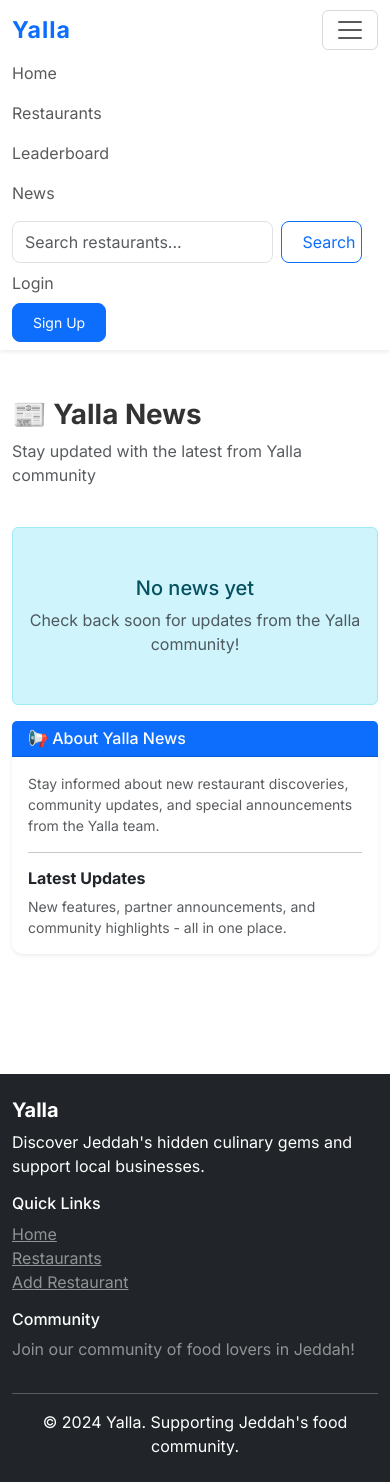
After one commit to buzziyad-dev/FlaskWebInterface, a Flask app: page /news in a window 390 px wide, after a click that opens the changed part. The commit adds this page. Run offline with Flask 3, Linux system fonts and the light colour scheme; data that the repository does not hold is empty; some libraries are stand-ins or nearby versions.

Commit message:
Add a news section for administrators to post updates
Introduces a new News model, form, and routes for creating and displaying news articles, including integration into the admin dashboard and public-facing news page.

Replit-Commit-Author: Agent
Replit-Commit-Session-Id: 78022650-b197-4b25-a08c-351b457456cb
Replit-Commit-Checkpoint-Type: full_checkpoint
Replit-Commit-Event-Id: e1b24110-8c0d-4458-83d4-dd28ff1b9ef1
Replit-Commit-Screenshot-Url: https://storage.googleapis.com/screenshot-production-us-central1/cd58748b-bb1d-40c8-ab76-3e170f53750e/78022650-b197-4b25-a08c-351b457456cb/OQIUTv3

```diff
--- a/forms.py
+++ b/forms.py
@@ -42,3 +42,7 @@ class RestaurantForm(FlaskForm):
 
 class PhotoUploadForm(FlaskForm):
     photo = FileField('Upload Photo', validators=[DataRequired()])
+
+class NewsForm(FlaskForm):
+    title = StringField('News Title', validators=[DataRequired(), Length(min=5, max=200)])
+    content = TextAreaField('News Content', validators=[DataRequired(), Length(min=20, max=5000)])
--- a/routes.py
+++ b/routes.py
@@ -3,8 +3,8 @@ from flask_login import login_user, logout_user, current_user, login_required
 from werkzeug.security import generate_password_hash, check_password_hash
 from werkzeug.utils import secure_filename
 from app import app, db, login_manager
-from models import User, Restaurant, Review, Cuisine
-from forms import RegistrationForm, LoginForm, ReviewForm, RestaurantForm, PhotoUploadForm
+from models import User, Restaurant, Review, Cuisine, News
+from forms import RegistrationForm, LoginForm, ReviewForm, RestaurantForm, PhotoUploadForm, NewsForm
 import base64
 import os
 
@@ -638,6 +638,30 @@ def edit_cuisine(id):
 
     return redirect(url_for('admin_dashboard', tab='cuisines'))
 
+# News Routes
+@app.route('/news')
+def news():
+    page = request.args.get('page', 1, type=int)
+    news_posts = News.query.order_by(News.created_at.desc()).paginate(page=page, per_page=10)
+    return render_template('news.html', news_posts=news_posts)
+
+@app.route('/post_news', methods=['GET', 'POST'])
+@login_required
+def post_news():
+    if not current_user.is_admin:
+        flash('Access denied. Admin privileges required.', 'danger')
+        return redirect(url_for('index'))
+
+    form = NewsForm()
+    if form.validate_on_submit():
+        news_post = News(title=form.title.data, content=form.content.data, user_id=current_user.id)
+        db.session.add(news_post)
+        db.session.commit()
+        flash('News posted successfully!', 'success')
+        return redirect(url_for('news'))
+
+    return render_template('post_news.html', form=form)
+
 # Error Handlers
 @app.errorhandler(404)
 def not_found_error(error):
--- a/templates/base.html
+++ b/templates/base.html
@@ -28,6 +28,9 @@
                     </li>
                     <li class="nav-item">
                         <a class="nav-link" href="{{ url_for('leaderboard') }}">Leaderboard</a>
+                    </li>
+                    <li class="nav-item">
+                        <a class="nav-link" href="{{ url_for('news') }}">News</a>
                     </li>
                     {% if current_user.is_authenticated %}
                     <li class="nav-item">
--- /dev/null
+++ b/templates/news.html
@@ -0,0 +1,109 @@
+{% extends "base.html" %}
+
+{% block title %}Yalla News{% endblock %}
+
+{% block content %}
+<div class="container py-5">
+    <div class="row mb-4">
+        <div class="col-lg-8">
+            <div class="d-flex justify-content-between align-items-center mb-4">
+                <div>
+                    <h1 class="fw-bold mb-2">📰 Yalla News</h1>
+                    <p class="text-muted">Stay updated with the latest from Yalla community</p>
+                </div>
+                {% if current_user.is_authenticated and current_user.is_admin %}
+                <a href="{{ url_for('post_news') }}" class="btn btn-primary">
+                    <span class="me-2">+</span>Post News
+                </a>
+                {% endif %}
+            </div>
+
+            {% if news_posts.items %}
+                {% for post in news_posts.items %}
+                <div class="card mb-4 shadow-sm animate-slide-up">
+                    <div class="card-body">
+                        <div class="d-flex justify-content-between align-items-start mb-2">
+                            <div>
+                                <h5 class="card-title fw-bold">{{ post.title }}</h5>
+                                <small class="text-muted">
+                                    Posted by <strong>{{ post.author.username }}</strong> on {{ post.formatted_date() }}
+                                </small>
+                            </div>
+                        </div>
+                        <p class="card-text mt-3">{{ post.content }}</p>
+                    </div>
+                </div>
+                {% endfor %}
+
+                <!-- Pagination -->
+                {% if news_posts.pages > 1 %}
+                <nav aria-label="Page navigation" class="mt-4">
+                    <ul class="pagination justify-content-center">
+                        {% if news_posts.has_prev %}
+                        <li class="page-item">
+                            <a class="page-link" href="{{ url_for('news', page=news_posts.prev_num) }}">Previous</a>
+                        </li>
+                        {% else %}
+                        <li class="page-item disabled">
+                            <span class="page-link">Previous</span>
+                        </li>
+                        {% endif %}
+
+                        {% for page_num in news_posts.iter_pages() %}
+                            {% if page_num %}
+                                {% if page_num == news_posts.page %}
+                                <li class="page-item active">
+                                    <span class="page-link">{{ page_num }}</span>
+                                </li>
+                                {% else %}
+                                <li class="page-item">
+                                    <a class="page-link" href="{{ url_for('news', page=page_num) }}">{{ page_num }}</a>
+                                </li>
+                                {% endif %}
+                            {% else %}
+                            <li class="page-item disabled">
+                                <span class="page-link">...</span>
+                            </li>
+                            {% endif %}
+                        {% endfor %}
+
+                        {% if news_posts.has_next %}
+                        <li class="page-item">
+                            <a class="page-link" href="{{ url_for('news', page=news_posts.next_num) }}">Next</a>
+                        </li>
+                        {% else %}
+                        <li class="page-item disabled">
+                            <span class="page-link">Next</span>
+                        </li>
+                        {% endif %}
+                    </ul>
+                </nav>
+                {% endif %}
+            {% else %}
+            <div class="alert alert-info text-center py-5">
+                <h5>No news yet</h5>
+                <p class="text-muted mb-0">Check back soon for updates from the Yalla community!</p>
+            </div>
+            {% endif %}
+        </div>
+
+        <div class="col-lg-4">
+            <div class="card shadow-sm sticky-top" style="top: 100px;">
+                <div class="card-header bg-primary text-white">
+                    <h6 class="mb-0">📢 About Yalla News</h6>
+                </div>
+                <div class="card-body">
+                    <p class="text-muted small mb-3">
+                        Stay informed about new restaurant discoveries, community updates, and special announcements from the Yalla team.
+                    </p>
+                    <hr>
+                    <h6 class="fw-bold">Latest Updates</h6>
+                    <p class="text-muted small mb-0">
+                        New features, partner announcements, and community highlights - all in one place.
+                    </p>
+                </div>
+            </div>
+        </div>
+    </div>
+</div>
+{% endblock %}
```
Also changed, not shown: models.py (+12 -0 lines), templates/admin_dashboard.html (+37 -0 lines), templates/post_news.html (added, +73 -0 lines).
